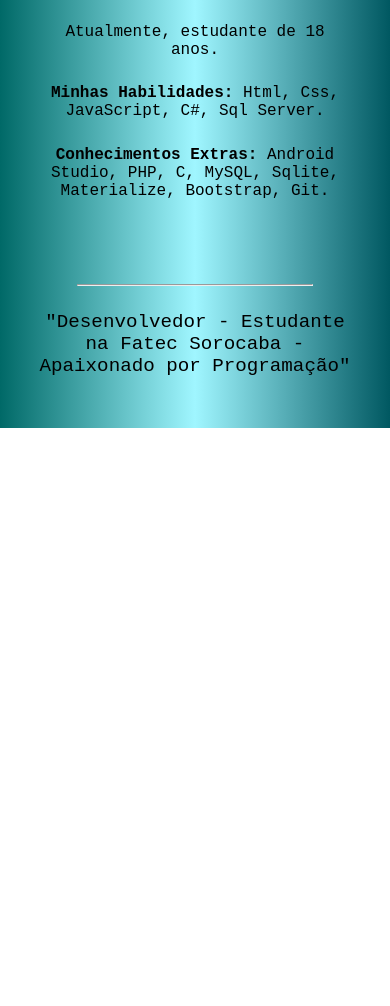
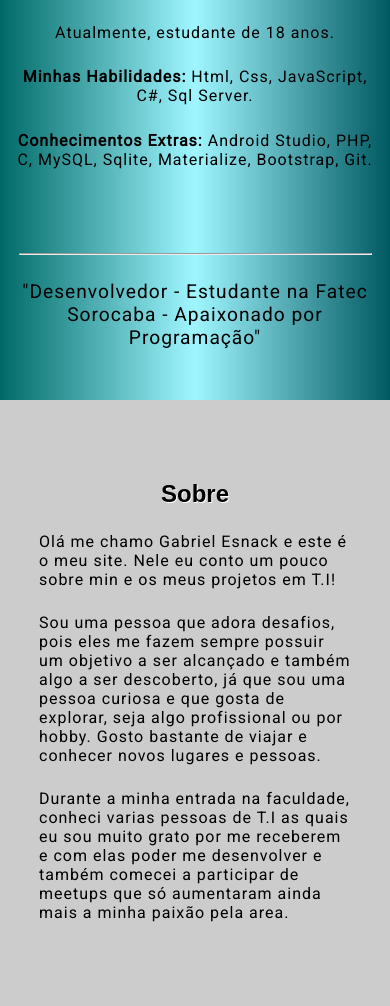
Before and after one commit to gabrielbergara347/gabrielbergara347.github.io, a plain HTML site: page index.html in a window 390 px wide. Shown: the part 360-1366 px from the top of the page. Before the commit the page ends 844 px from the top, so only its background shows below. Drawn offline with Linux system fonts and the light colour scheme.

Commit message:
Update Fonts and New Section Sobre

```diff
--- a/index.html
+++ b/index.html
@@ -4,6 +4,7 @@
 	<title>Portfolio</title>
 	<meta name="viewport" content="width=device-width">
 	<link rel="stylesheet" href="style.css" type="text/css">
+	<link href="https://fonts.googleapis.com/css?family=Roboto&display=swap" rel="stylesheet">
 </head>
 <body>
 	<input type="checkbox" id="btn_menu">
@@ -22,7 +23,7 @@
 						</div>
 					</label>
 				</li>
-				<li><a href="#">Sobre</a></li>
+				<li><a href="#Sobre">Sobre</a></li>
 				<li><a href="#">Projetos</a></li>
 				<li><a href="#">Contato</a></li>
 			</ul>
@@ -44,6 +45,15 @@
 				<p>Conhecimentos Extras: {"Android Studio","PHP", "MySql","Sqlite", "Materialize","Bootstrap","Git"}</p> -->
 			</div>
 		</div>
+		<section id="Sobre"></section>
+		<div class="Sobre">
+			<div class="contentSobre">
+				<h1>Sobre</h1>
+				<p>Olá me chamo Gabriel Esnack e este é o meu site. Nele eu conto um pouco sobre min e os meus projetos em T.I!</p>
+				<p>Sou uma pessoa que adora desafios, pois eles me fazem sempre possuir um objetivo a ser alcançado e também algo a ser descoberto, já que sou uma pessoa curiosa e que gosta de explorar, seja algo profissional ou por hobby. Gosto bastante de viajar e conhecer novos lugares e pessoas.</p>
+				<p>Durante a minha entrada na faculdade, conheci varias pessoas de T.I as quais eu sou muito grato por me receberem e com elas poder me desenvolver e também comecei a participar de meetups que só aumentaram ainda mais a minha paixão pela area.</p>
+			</div>
+		</div>
 	</section>
 <!-- RODAPE -->
 	<footer>
--- a/style.css
+++ b/style.css
@@ -5,6 +5,7 @@
 
 html{
 	overflow-x: hidden;
+	scroll-behavior: smooth;
 }
 
 /*CABEÇALHO DE NAVEGAÇÃO*/
@@ -60,6 +61,7 @@ html{
 		background-color: black;
 		width: 100%;
 		height: 15%;
+		transition: all .5s;
 	}
 /*FIM MENU ICON*/
 
@@ -98,7 +100,8 @@ html{
 		margin-top: 3vh;
 		width: 80%;
 		font-size: 1rem;
-		font-family: "Courier New", Courier, monospace;
+		font-family: 'Roboto', sans-serif;
+		letter-spacing: 1px;
 		text-align: center;
 	}
 
@@ -113,12 +116,44 @@ html{
 	}
 /*FIM TELA INICIAL*/
 
+/*SOBRE*/
+	.Sobre{width: 100%; display: flex; justify-content: center; background-color: #ccc;}
+	.Sobre .contentSobre{
+		width: 80%;
+		display: flex;
+		flex-direction: column;
+		justify-content: center;
+		align-items: center;
+
+	}
+
+	.Sobre .contentSobre h1{
+		margin-top: 5rem;
+		font-family: Copperplate, "Copperplate Gothic Light", fantasy;
+		color: black;
+		font-weight: bold;
+		text-shadow: 1px 1px white;
+	}
+
+	.Sobre .contentSobre p{
+		margin-top: 1.5rem;
+		/*font-family: Futura, "Trebuchet MS", Arial, sans-serif;*/
+		font-family: 'Roboto', sans-serif;
+		letter-spacing: 1px;
+	}
+
+	.Sobre .contentSobre p:last-child{
+		margin-bottom: 10vh;
+	}
+
 
 @media only screen and (max-width: 576px) {
+
+/*CABEÇAlHO*/
 	header nav ul li a{
 		margin-left: 0.7rem;
 		margin-right: 0.7rem;
-		font-size: 0.9rem;
+		font-size: 1rem;
 	}
 	header nav{
 		margin-left: 0.5rem;
@@ -140,7 +175,7 @@ html{
 	}
 
 	#btn_menu:checked ~ header nav ul li label div span:nth-child(1){
-		transform: rotate(315deg) translate(-7px, 7px);
+		transform: rotate(315deg) translate(-8px, 7px);
 		transition: all .5s;
 	}
 
@@ -162,9 +197,22 @@ html{
 	}
 
 /*FIM MENU ICON*/
+
+/*TELA INICIAL*/
+	section .banner .contentPerfil p{
+		width: 95%;
+	}
+
+	section .banner .contentPerfil hr{
+		margin-top: 10vh;
+		width: 90%;
+	}
+
+
 }
 
 @media only screen and (min-width: 576px) {
+/*CABEÇAlHO*/
 	header nav ul li a{
 		margin-left: 1rem;
 		margin-right: 1rem;
```
